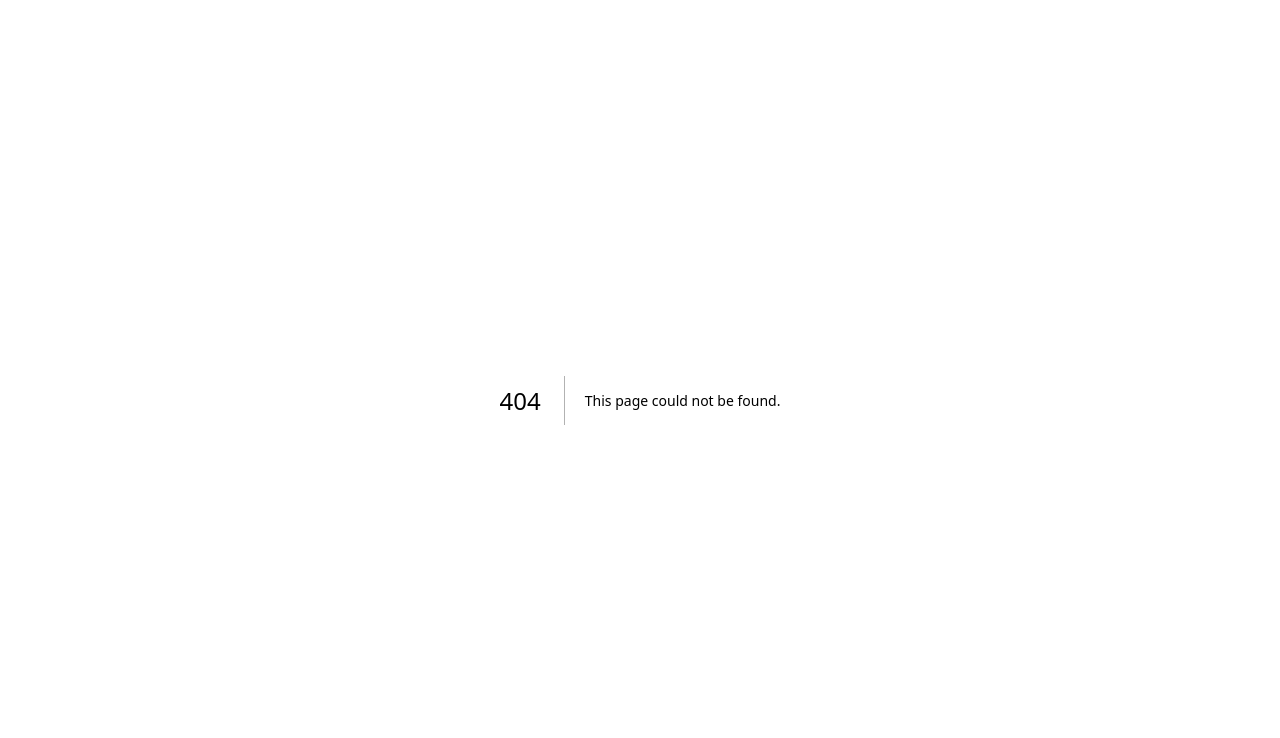
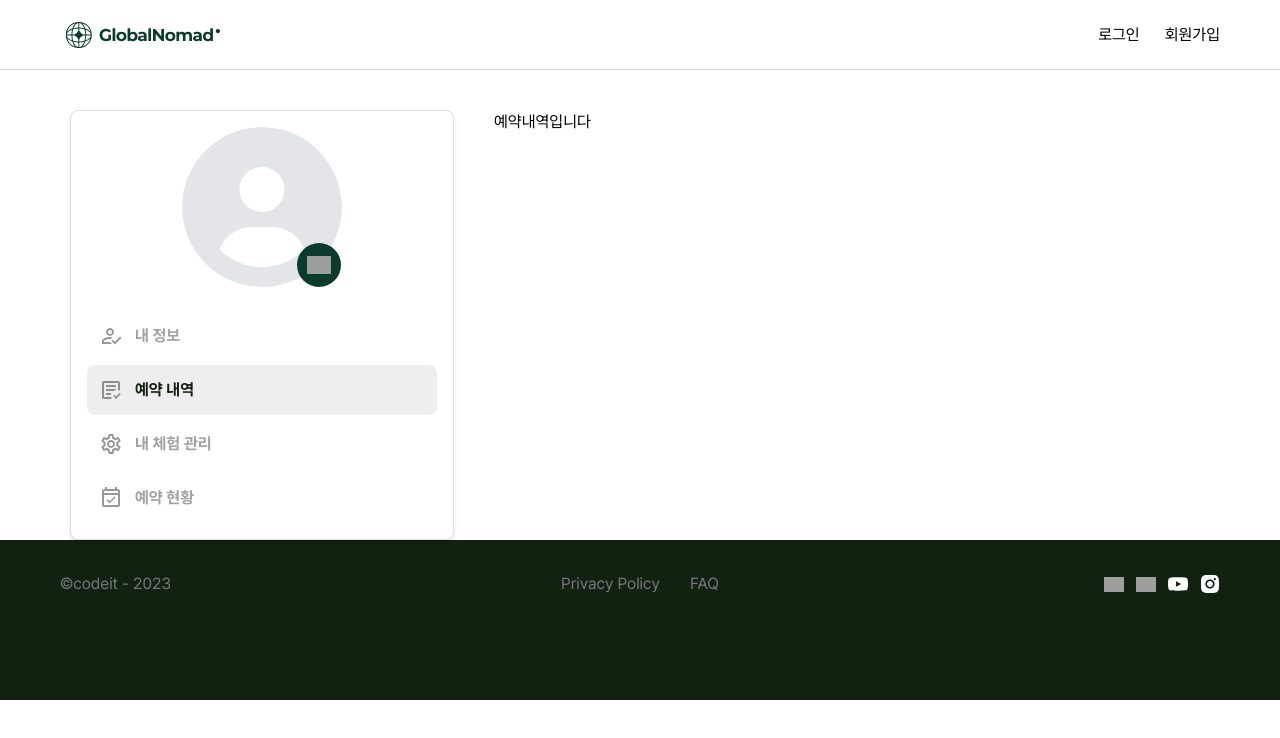
Before and after one commit to nagyum/globalnomad, a Next.js app: page /my-reservations in a window 1280 px wide. Before the commit this address had no page. Shown: the top 738 px of the page. Built offline with nearby package versions, Linux system fonts and the light colour scheme; grey boxes are pictures that could not be loaded.

Commit message:
[#64] Feat/마이페이지 레이아웃 (#69)
* feat: 마이페이지 내부 기능별 페이지 생성

* feat: 마이페이지관련 페이지들 layout sidenavmenu 컴포넌트 위치 추가 작업

* refactor: sidenabmenu 컴포넌트 props userid, activityid 추가작업

```diff
--- /dev/null
+++ b/src/app/(with-nav-footer)/(mypage)/layout.tsx
@@ -0,0 +1,12 @@
+import SideNavMenu from '@/components/SideNavMenu';
+
+export default function MyPageLayout({ children }: { children: React.ReactNode }) {
+  return (
+    <div className='flex justify-center px-4 pt-10'>
+      <div className='flex w-full max-w-[1140px] gap-10'>
+        <SideNavMenu />
+        <main className='flex-1'>{children}</main>
+      </div>
+    </div>
+  );
+}
--- /dev/null
+++ b/src/app/(with-nav-footer)/(mypage)/my-activities/[id]/page.tsx
@@ -0,0 +1,7 @@
+export default function Page() {
+  return (
+    <>
+      <div> 내체험관리입니다</div>
+    </>
+  );
+}
--- /dev/null
+++ b/src/app/(with-nav-footer)/(mypage)/my-activities/[id]/reservation-dashboard/page.tsx
@@ -0,0 +1,7 @@
+export default function Page() {
+  return (
+    <>
+      <div> 예약현황입니다</div>
+    </>
+  );
+}
--- /dev/null
+++ b/src/app/(with-nav-footer)/(mypage)/my-reservations/page.tsx
@@ -0,0 +1,7 @@
+export default function Page() {
+  return (
+    <>
+      <div> 예약내역입니다</div>
+    </>
+  );
+}
--- a/src/components/SideNavMenu.tsx
+++ b/src/components/SideNavMenu.tsx
@@ -11,14 +11,12 @@ import MyActivities from '@/assets/icons/my-activities.svg';
 import MyReservationStatus from '@/assets/icons/my-activities-dashboard.svg';
 import EditIcon from '@/assets/icons/pencil.svg';
 
-const NAV_ITEMS = [
-  { name: '내 정보', path: '/my-page', icon: MyInfo },
-  { name: '예약 내역', path: '/my-reservations', icon: MyReservation },
-  { name: '내 체험 관리', path: '/my-activities', icon: MyActivities },
-  { name: '예약 현황', path: '/my-activities/[activityId]/reservation-dashboard', icon: MyReservationStatus },
-];
+interface SideNavMenuProps {
+  userId?: string;
+  activityId?: string;
+}
 
-const SideNavMenu = () => {
+const SideNavMenu = ({ userId, activityId }: SideNavMenuProps) => {
   const pathname = usePathname();
   const [previewImage, setPreviewImage] = useState<string | null>(null);
 
@@ -29,6 +27,17 @@ const SideNavMenu = () => {
       setPreviewImage(imageUrl);
     }
   };
+
+  const NAV_ITEMS = [
+    { name: '내 정보', path: '/my-page', icon: MyInfo },
+    { name: '예약 내역', path: '/my-reservations', icon: MyReservation },
+    { name: '내 체험 관리', path: `/my-activities/${userId}`, icon: MyActivities },
+    {
+      name: '예약 현황',
+      path: `/my-activities/${activityId}/reservation-dashboard`,
+      icon: MyReservationStatus,
+    },
+  ];
 
   return (
     <aside className='w-[251px] flex-none rounded-lg border border-gray-300 bg-white p-4 shadow-md md:w-[384px]'>
```
